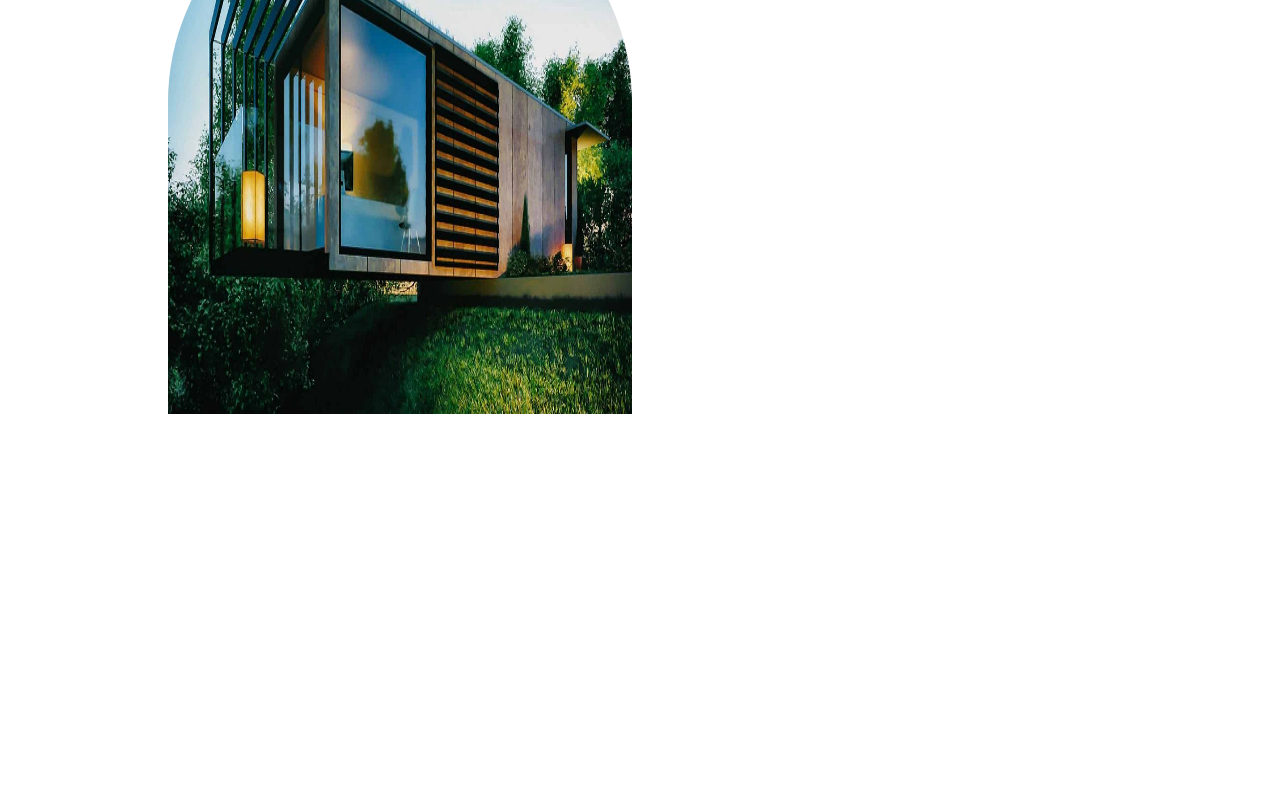
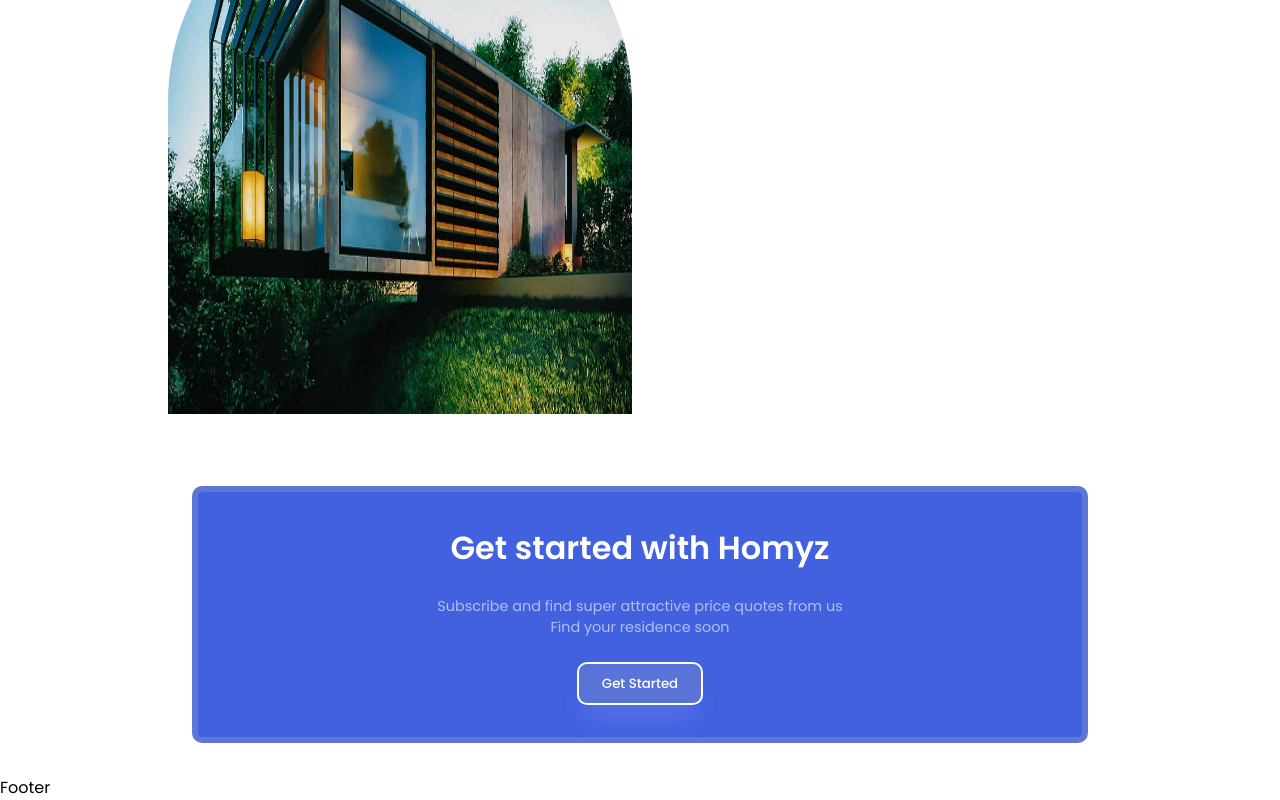
Before and after one commit to Azikenp/homyz-estates, a React (Vite) app: page / in a window 1280 px wide. Shown: the part 3251-4051 px from the top of the page. Before the commit the page ends 3705 px from the top, so only its background shows below. Built offline with nearby package versions, Linux system fonts and the light colour scheme.

Commit message:
get started finished

```diff
--- a/src/App.jsx
+++ b/src/App.jsx
@@ -5,6 +5,8 @@
 import Residencies from "./components/residencies/Residencies";
 import Value from "./components/value/Value";
 import Contact from "./components/contact/Contact";
+import GetStarted from "./components/getStarted/GetStarted";
+import Footer from "./components/footer/Footer";
 
 
 
@@ -20,6 +22,8 @@
       <Residencies/>
       <Value />
       <Contact />
+      <GetStarted />
+      <Footer />
     </div>
   )
 }
--- /dev/null
+++ b/src/components/footer/Footer.jsx
@@ -0,0 +1,10 @@
+import React from 'react'
+import './Footer.css'
+
+function Footer() {
+  return (
+    <div>Footer</div>
+  )
+}
+
+export default Footer
--- a/src/components/getStarted/GetStarted.jsx
+++ b/src/components/getStarted/GetStarted.jsx
@@ -0,0 +1,20 @@
+import React from 'react'
+import './Getstarted.css'
+
+function GetStarted() {
+  return (
+    <div className="g-wrapper">
+        <div className="paddings innerWidth g-container">
+            <div className="flexColCenter inner-container">
+                <span className='primaryText'>Get started with Homyz</span>
+                <span className='secondaryText'>Subscribe and find super attractive price quotes from us <br />Find your residence soon</span>
+                <button className="button">
+                    <a href="mailto:azikenp@gmail.com">Get Started</a>
+                </button>
+            </div>
+        </div>
+    </div>
+  )
+}
+
+export default GetStarted
--- a/src/components/getStarted/Getstarted.css
+++ b/src/components/getStarted/Getstarted.css
@@ -0,0 +1,29 @@
+.g-wrapper{
+    padding-right: 10rem;
+    padding-left: 10rem;
+}
+
+.inner-container{
+    gap: 1.5rem;
+    background: #4161df;
+    padding: 2rem;
+    border-radius: 10px;
+    border: 6px solid #5d77d6;
+    text-align: center;
+}
+
+.inner-container .primaryText{
+    color: #fff;
+    font-weight: 600;
+}
+
+.inner-container .secondaryText{
+    color: rgba(255, 255, 255, 0.587);
+}
+
+.inner-container .button{
+    background: #5a73d7 ;
+    border: 2px solid #fff;
+    box-shadow: var(--shadow);
+    border-radius: 10px;
+}
```
Also changed, not shown: src/components/footer/Footer.css (added).
